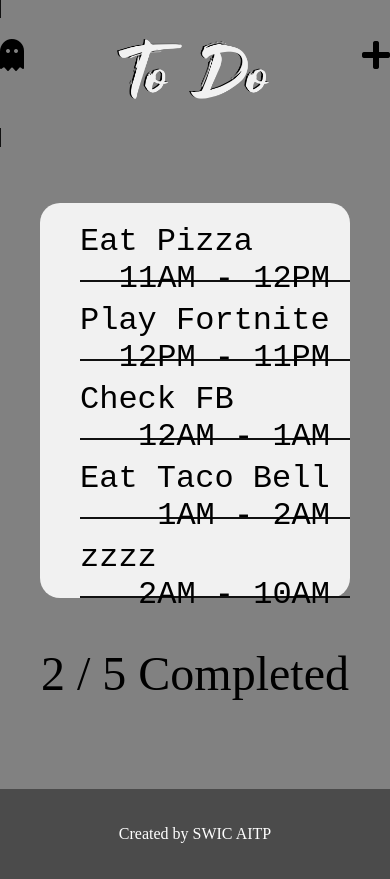
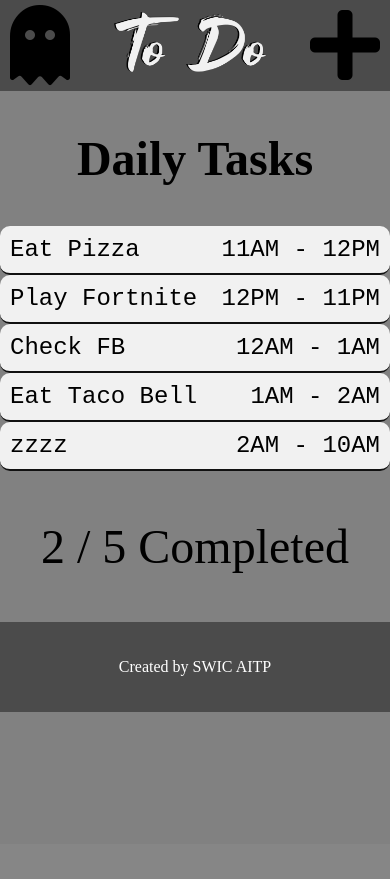
Before and after one commit to swicaitp/todo-list, a PHP site: page / in a window 390 px wide. After the commit the page ends 712 px from the top, so only its background shows below. Run offline with PHP 8.4, Linux system fonts and the light colour scheme; some libraries are stand-ins or nearby versions.

Commit message:
Added Responsive CSS Behavior

```diff
--- a/index.html
+++ b/index.html
@@ -13,11 +13,15 @@
 
   <body>
     <header class="headerbar">
-
-      <h1><span id="ghost" class="fas fa-ghost"></span><img id="banner"src="Todo_Logo.png" alt="Todo_Logo.png"><span id="plus" class="fas fa-plus"></span></h1>
+      <span id="ghost" class="fas fa-ghost"></span>
+        <img id="banner"src="Todo_Logo.png" alt="Todo_Logo.png">
+        <span id="plus" class="fas fa-plus"></span>
     </header>
 
     <main class="column">
+      <h2>
+        Daily Tasks
+      </h2>
       <ul class="taskList">
         <li>
           Eat Pizza
--- a/styles.css
+++ b/styles.css
@@ -1,30 +1,25 @@
 body{
   background-color: #818181;
   margin: 0;
-}
-@font-face{
-  font-family: foxLite;
-  src: url("/fonts/Foxlite Script.otf") format("opentype");
-}
-@font-face{
-  font-family: handWritten;
-  src: url("/fonts/Handletterink.otf") format("opentype");
+  padding: 0;
 }
 .password {
   color: red;
 }
 .headerbar{
-  border: 1px solid #111;
-  display: inline;
+font-size: 500%;
+Position: sticky;
 text-align: center;
 background-color: #4b4b4b;
+top: 0;
 }
 .headerbar #ghost{
-  display: inline;
   float: left;
+  padding: 5px 0 0 10px;
 }
 .headerbar #plus{
   float: right;
+  padding: 5px 10px 0 0;
 }
 .headerbar #banner{
   max-width: 200px;
@@ -32,18 +27,26 @@ background-color: #4b4b4b;
 }
 .column{
   padding: 20px;
-  margin: 20px;
+  margin: 20px 20px 20px 0px;
+}
+.column h2{
+text-align: center;
+font-size: 300%;
+border-bottom: 3px soli #111;
 }
 .column .taskList{
-  background-color: #f1f1f1;
-  border-radius: 20px;
+  border-radius: 10px;
   list-style-type: none;
 }
 .column .taskList li{
+background-color: #f1f1f1;
 font-size: 200%;
 font-family: 'Courier New', Courier, monospace;
-padding: 20px 20px 20px 0px;
+padding: 10px 10px 10px 0px;
 border-bottom: 2px solid #111;
+border-radius: 10px;
+border-bottom-right-radius: 10px;
+text-indent: 10px;
 }
 .column .taskList li span{
   float: right;
@@ -60,3 +63,26 @@ footer{
   color: white;
   margin: 0;
 }
+@font-face{
+  font-family: foxLite;
+  src: url("/fonts/Foxlite Script.otf") format("opentype");
+}
+@font-face{
+  font-family: handWritten;
+  src: url("/fonts/Handletterink.otf") format("opentype");
+}
+@media screen and (max-width: 600px){
+  .column{
+    margin: 0;
+    padding: 0;
+  }
+  .column .taskList {
+    margin: 0;
+    padding: 0;
+
+  }
+  .column .taskList li{
+    font-size: 150%;
+  }
+
+}
```
